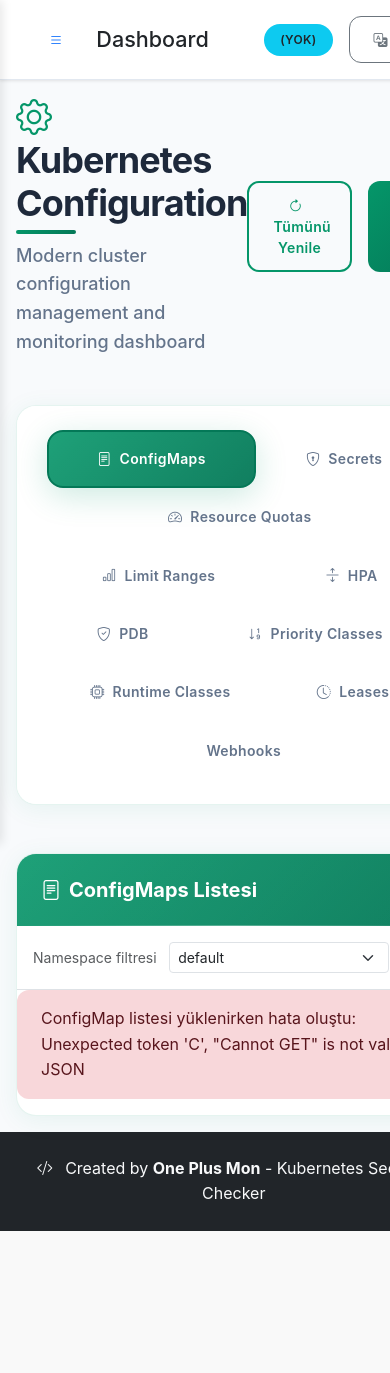
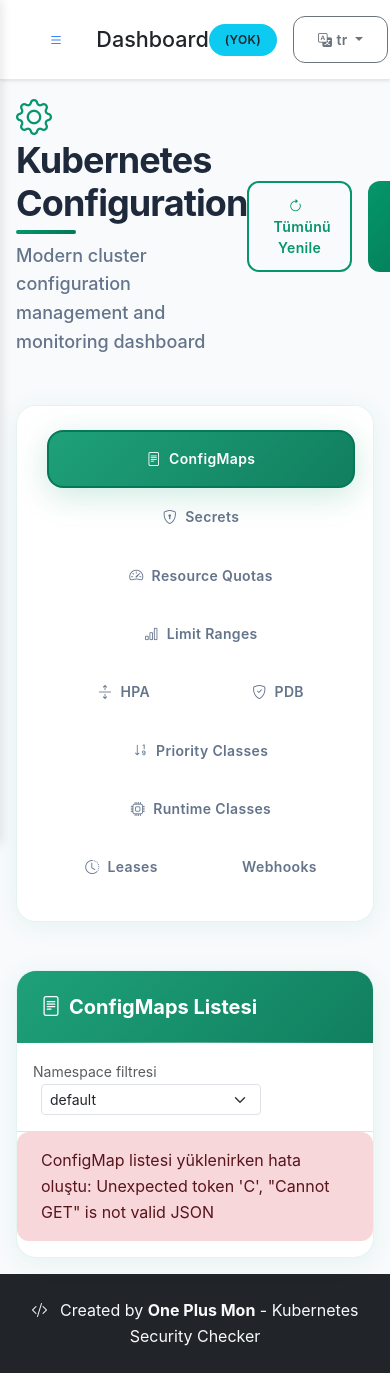
Before and after one commit to ErdemERDOLU/kube-sec, a Python web app: template src/web/templates/config.html in a window 390 px wide; the page is wider, and only the part inside the window is pictured. Before the commit the page ends 1231 px from the top of that part, so only its background shows below. Run offline with Jinja, Linux system fonts and the light colour scheme; the template is opened without the code that fills it, so the values that code supplies are empty; some libraries are stand-ins or nearby versions.

Commit message:
Tüm sayfalarda geniş tablo taşması için flexbox min-width düzeltmesi
Priority Classes ekranında tablo ekrana sığmıyor, tüm sayfa sağa
kayıyordu. Kök neden: .main-content ve .container-main, .app-layout
flex konteynerinin flex öğeleri (flex: 1) ama min-width tanımlı
değildi. Flexbox'ın varsayılan min-width:auto davranışı, öğenin
içerideki geniş tablonun doğal genişliğinden küçülmesini engelliyor,
bu da table-responsive'in kendi iç scroll'u devreye giremeden tüm
sayfanın viewport'tan taşmasına yol açıyordu.

.main-content ve .container-main kurallarına min-width: 0 eklendi.
Bu, base.html'i extend eden TÜM şablonlardaki geniş tabloları
(sadece Priority Classes değil) etkileyen sistemik bir düzeltmedir.
Dikey layout (flex-direction: column), sidebar davranışı ve
max-width kısıtlaması etkilenmedi.

Co-Authored-By: Claude Sonnet 5 <noreply@anthropic.com>

```diff
--- a/src/web/templates/base.html
+++ b/src/web/templates/base.html
@@ -233,6 +233,7 @@
 
         .main-content {
             flex: 1;
+            min-width: 0;
             margin-left: var(--sidebar-width);
             transition: all 0.3s ease;
             min-height: 100vh;
@@ -256,6 +257,7 @@
 
         .container-main {
             flex: 1;
+            min-width: 0;
             max-width: 1200px;
             margin: 0 auto;
             padding: 2rem 1.5rem;
```
